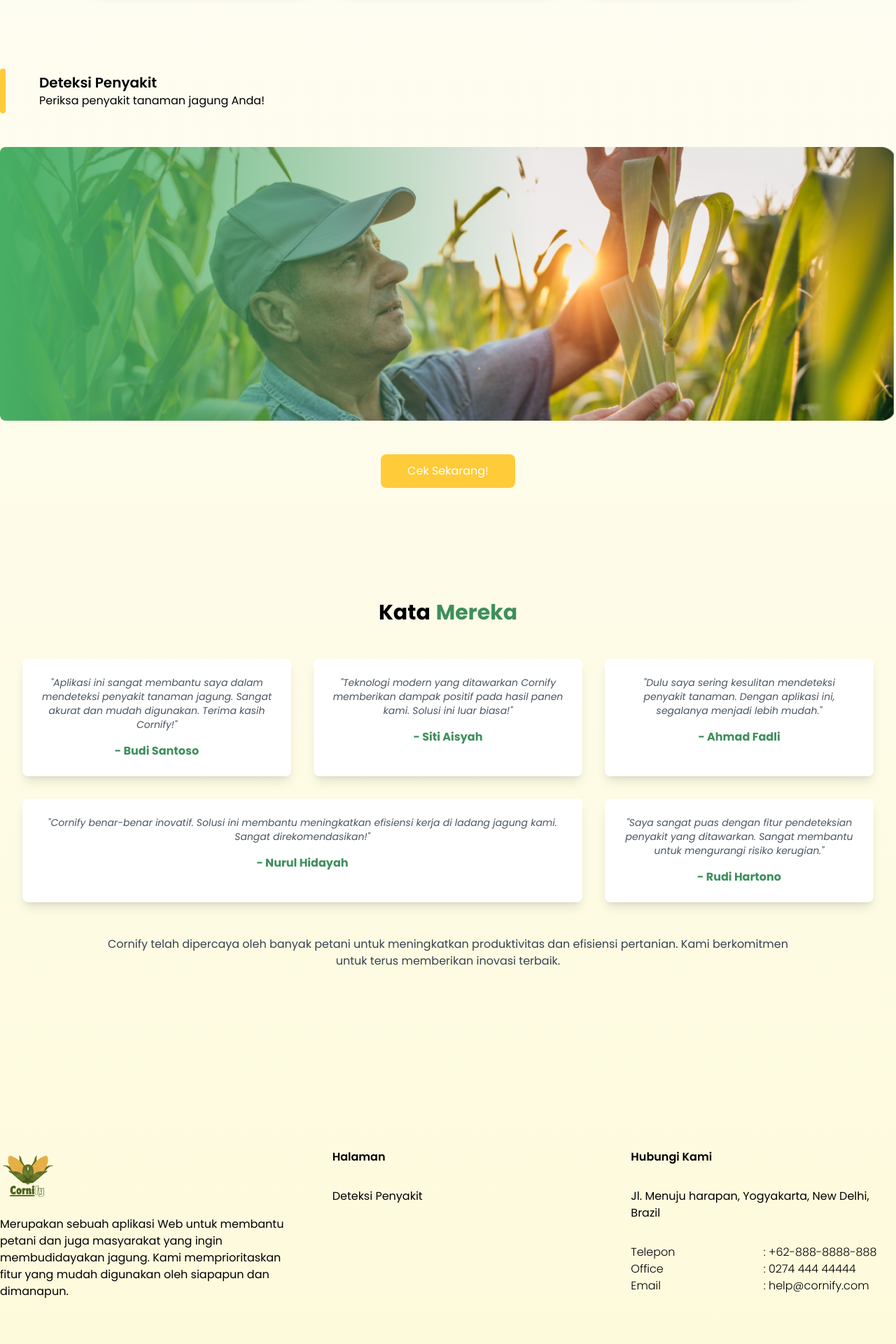
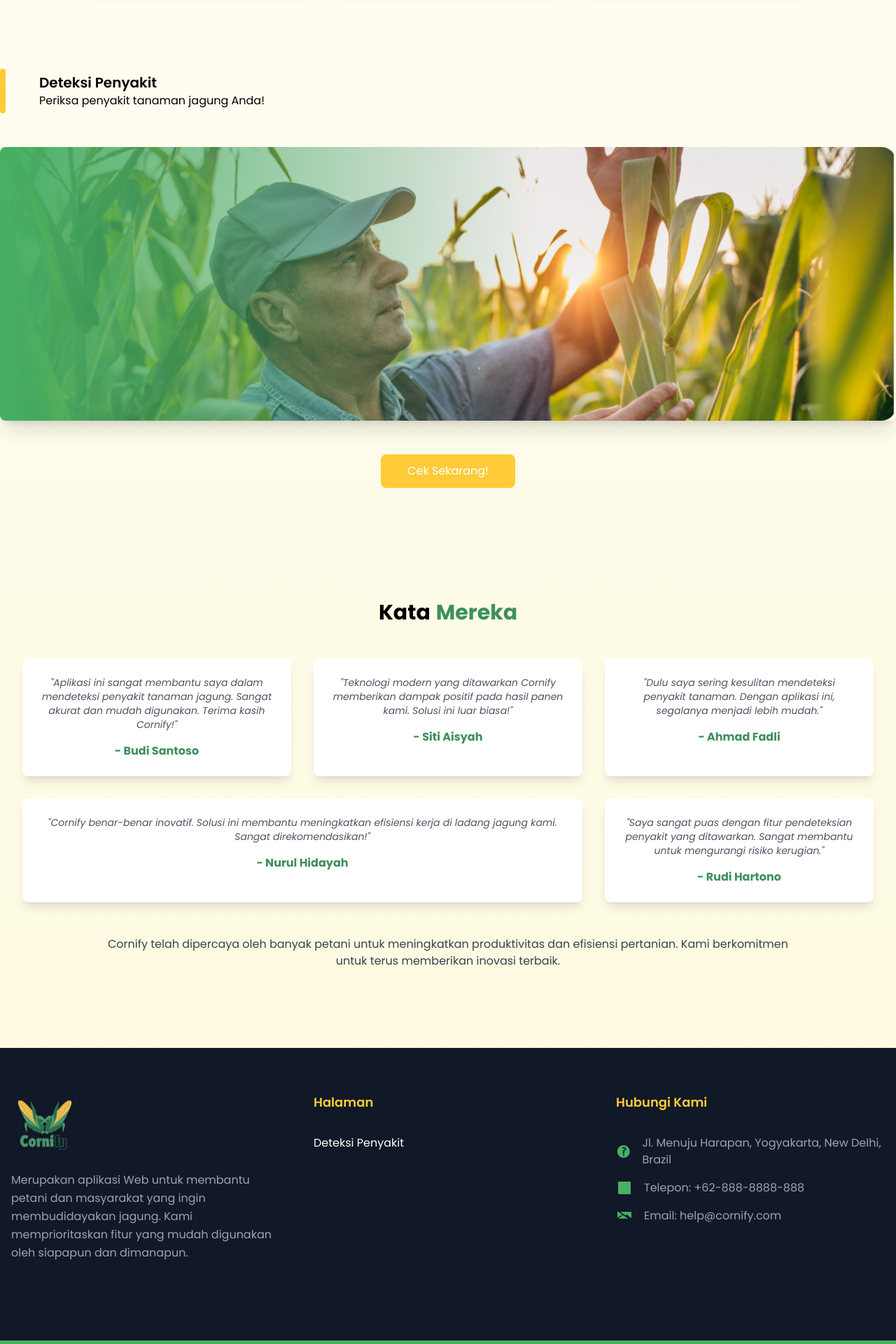
Before and after one commit to alifnay/corn_leaf_disease, a Flask app: page / in a window 1280 px wide. Shown: the part 1280-3200 px from the top of the page at 70% size. Run offline with Flask 3, Linux system fonts and the light colour scheme; some libraries are stand-ins or nearby versions.

Commit message:
"Updated main.py, static/images/logo.png, templates/base.html, templates/detection.html, and templates/index.html with various changes to code structure, styles, and functionality."

```diff
--- a/main.py
+++ b/main.py
@@ -64,6 +64,10 @@ def index():
 def about():
     return render_template('index.html', contents=['about.html'])
 
+@app.route('/information')
+def information():
+    return render_template('index.html', contents=['information.html'])
+
 @app.route('/detection', methods=['GET', 'POST'])
 def detection():
     if request.method == 'POST':
--- a/templates/base.html
+++ b/templates/base.html
@@ -34,7 +34,7 @@
                     Macam Penyakit
                 </div>
                 <div>
-                    Apa saja penyakit pada daun tanaman jagung?
+                    Apa saja penyakit pada daun tanaman jagung yang dapat dideteksi?
                 </div>
             </div>
         </div>
@@ -94,7 +94,7 @@
             </div>
         </div>
 
-        <div class="relative">
+        <div class="relative shadow-xl rounded-lg">
             <div class="absolute inset-0 bg-gradient-to-r from-[#47AF64] to-transparent via-transparent via-30% to-90% [background-size:200%] h-full rounded-lg"></div>
             <img src="static/images/deteksi_jagung.png" alt="" class="w-full">
         </div>
@@ -163,38 +163,57 @@
                 Cornify telah dipercaya oleh banyak petani untuk meningkatkan produktivitas dan efisiensi pertanian. Kami berkomitmen untuk terus memberikan inovasi terbaik.
             </div>
         </div>
-
-
     </div>
 
-    <footer>
-        <div class="max-w-7xl mx-auto pt-36 grid grid-cols-3 space-x-12">
-            <div class="grid-rows-2 space-y-4">
-                <div>
-                    <img src="static\images\logo.png" alt="" class="w-20 h-20">
-                </div>
-                <div>
-                    Merupakan sebuah aplikasi Web untuk membantu petani dan juga masyarakat yang ingin membudidayakan jagung. Kami memprioritaskan fitur yang mudah digunakan oleh siapapun dan dimanapun.
-                </div>
+    <footer class="bg-gray-900 text-white">
+        <div class="max-w-7xl mx-auto py-16 px-4 grid grid-cols-1 md:grid-cols-3 gap-12">
+            <!-- Bagian Deskripsi -->
+            <div class="space-y-4">
+                <img src="static/images/logo.png" alt="Cornify Logo" class="w-24 h-24">
+                <p class="text-gray-400 leading-relaxed">
+                    Merupakan aplikasi Web untuk membantu petani dan masyarakat yang ingin membudidayakan jagung. Kami memprioritaskan fitur yang mudah digunakan oleh siapapun dan dimanapun.
+                </p>
             </div>
-            <div class="grid-rows-2 space-y-8">
-                <div class="font-semibold">Halaman</div>
-                <div>Deteksi Penyakit</div>
+
+            <!-- Bagian Halaman -->
+            <div class="space-y-8">
+                <h2 class="font-semibold text-lg text-[#FFCB39]">Halaman</h2>
+                <ul class="space-y-4">
+                    <li>
+                        <a href="{{ url_for('detection')}}" class="hover:text-[#47AF64] transition-colors duration-300">Deteksi Penyakit</a>
+                    </li>
+                    <!-- Tambahkan link halaman lain -->
+                </ul>
             </div>
-            <div class="grid-rows-3 space-y-8">
-                <div class="font-semibold">Hubungi Kami</div>
-                <div>Jl. Menuju harapan, Yogyakarta, New Delhi, Brazil</div>
-                <div class="grid grid-cols-2 font-light">
-                    <div>Telepon</div>
-                    <div>: +62-888-8888-888</div>
-                    <div>Office</div>
-                    <div>: 0274 444 44444</div>
-                    <div>Email</div>
-                    <div>: help@cornify.com</div>
-                </div>
+
+            <!-- Bagian Hubungi Kami -->
+            <div class="space-y-8">
+                <h2 class="font-semibold text-lg text-[#FFCB39]">Hubungi Kami</h2>
+                <ul class="space-y-4 text-gray-400">
+                    <li class="flex items-center space-x-4">
+                        <svg xmlns="http://www.w3.org/2000/svg" class="w-6 h-6 text-[#47AF64]" viewBox="0 0 24 24" fill="currentColor">
+                            <path d="M12 2C6.486 2 2 6.486 2 12c0 5.514 4.486 10 10 10s10-4.486 10-10c0-5.514-4.486-10-10-10zm1 17h-2v-2h2v2zm1.071-7.757l-.949.316v4.441h-2v-5.784l2.051-.684c.615-.204.949-.857.949-1.483 0-1.09-1.326-1.463-2-1.033-.235.15-.512.369-.801.662l-1.339-1.49c.455-.41.863-.699 1.286-.937 1.758-1.01 4.804.078 4.804 2.798 0 1.113-.684 2.066-1.951 2.536z"/>
+                        </svg>
+                        <span>Jl. Menuju Harapan, Yogyakarta, New Delhi, Brazil</span>
+                    </li>
+                    <li class="flex items-center space-x-4">
+                        <svg xmlns="http://www.w3.org/2000/svg" class="w-6 h-6 text-[#47AF64]" viewBox="0 0 24 24" fill="currentColor">
+                            <path d="M3 3h18v18h-18v-18zm5 4h8v2h-8v-2zm0 4h8v2h-8v-2zm0 4h8v2h-8v-2z"/>
+                        </svg>
+                        <span>Telepon: +62-888-8888-888</span>
+                    </li>
+                    <li class="flex items-center space-x-4">
+                        <svg xmlns="http://www.w3.org/2000/svg" class="w-6 h-6 text-[#47AF64]" viewBox="0 0 24 24" fill="currentColor">
+                            <path d="M2.013 5.575a.723.723 0 0 0-.013.108v8.633c0 .057.004.112.012.167l6.856-4.477-6.855-4.431zm8.19 5.346-6.999 4.576c.156.121.343.209.55.246.177.031.382.047.603.047h11.391c.221 0 .426-.016.603-.047.207-.037.394-.125.55-.246l-6.999-4.576-1.575 1.019c-.203.133-.469.133-.671 0l-1.575-1.019zm11.797-4.943-6.856 4.476 6.856 4.431c.008-.056.012-.111.012-.167v-8.633c0-.036-.005-.072-.013-.108zm-7.175 5.271 7.105-4.644c-.156-.137-.348-.244-.564-.307-.159-.048-.348-.081-.553-.081h-13.391c-.205 0-.394.033-.553.081-.216.063-.408.17-.564.307l7.105 4.644 1.642-1.064c.405-.262.94-.262 1.345 0l1.642 1.064z"/>
+                        </svg>
+                        <span>Email: <a href="mailto:help@cornify.com" class="hover:text-[#47AF64] transition-colors duration-300">help@cornify.com</a></span>
+                    </li>
+                </ul>
             </div>
         </div>
-        <div class="bg-[#47AF64] h-20 mt-16 flex items-center justify-center">
-            <div class="font-bold text-white">Alif Naywa 2024</div>
+
+        <!-- Bagian Copyright -->
+        <div class="bg-[#47AF64] h-12 flex items-center justify-center mt-12">
+            <p class="text-white font-bold">© 2024 Alif Naywa</p>
         </div>
     </footer>
--- a/templates/index.html
+++ b/templates/index.html
@@ -26,6 +26,17 @@
             display: flex;
             justify-content: center;
             align-items: center;
+        }
+        .bg-healthy {
+            background-color: #3E8F5C;
+            opacity: 50%;
+        }
+        .bg-disease {
+            background-color: #FF0000;
+            opacity: 50%;
+        }
+        .hidden {
+            display: none;
         }
     </style>
 
```
Also changed, not shown: templates/detection.html (+46 -12 lines), templates/information.html (added, +84 -0 lines), static/images/logo.png.
